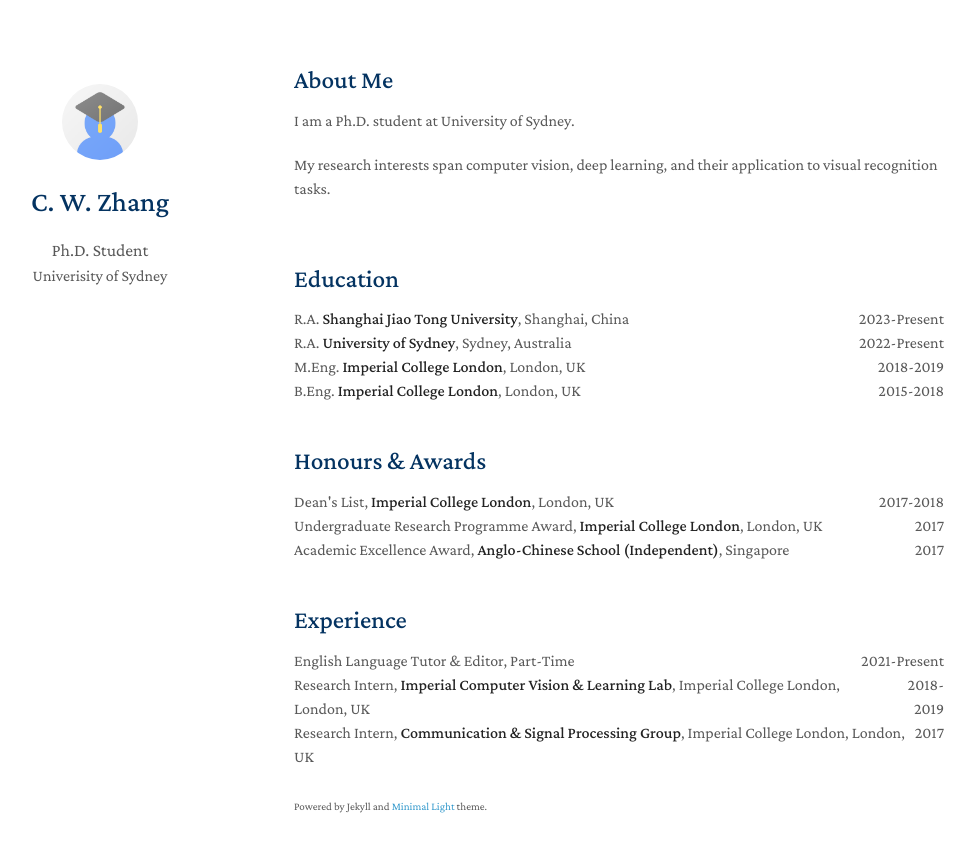
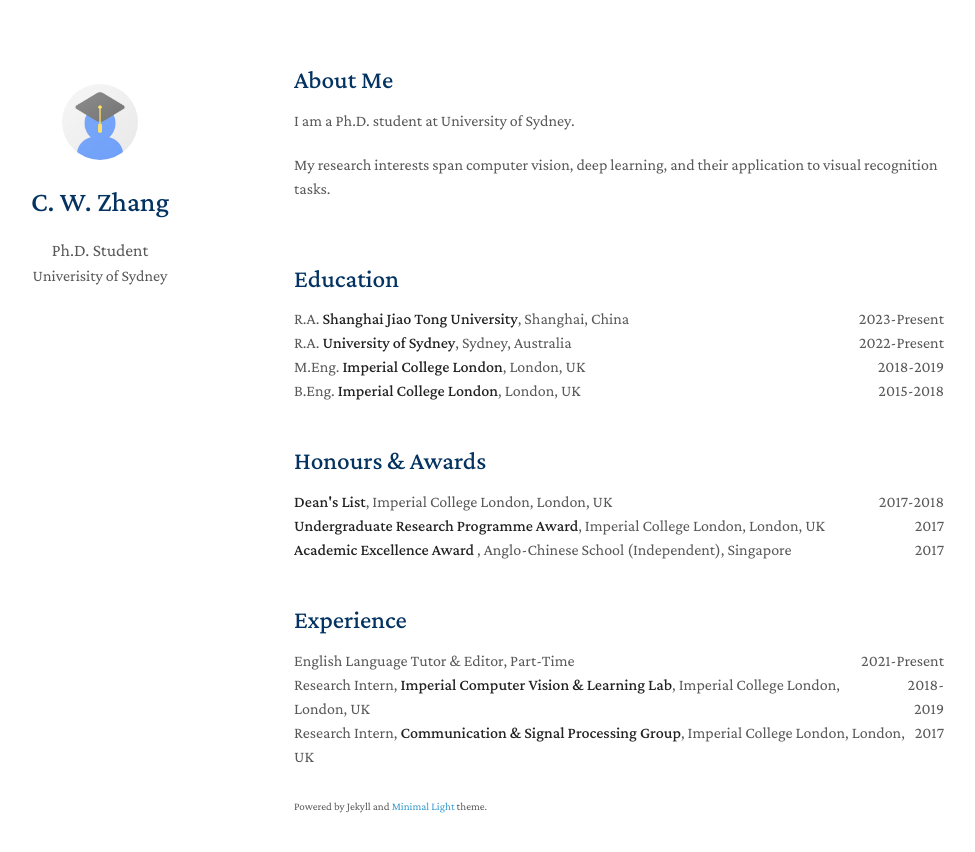
Before and after one commit to charmeleonz/charmeleonz.github.io, a Jekyll site: the page built from index.md, in a window 1280 px wide. Shown: the top 852 px of the page, without its empty margins (176-1151 px from the left). Built offline with Jekyll 4.4.1, drawn with Linux system fonts in a browser that asks for light colours; nearby versions of some CDN libraries; a style sheet for code colours, icons or effects is not loaded.

```diff
--- a/_includes/honours.md
+++ b/_includes/honours.md
@@ -1,16 +1,16 @@
 ## Honours & Awards
 
 <div style="display: flex; justify-content: space-between;">
-    <div>Dean's List, <strong> Imperial College London</strong>, London, UK </div>
+    <div> <strong>Dean's List</strong>, Imperial College London, London, UK </div>
     <div style="text-align: right;">2017-2018</div>
 </div>
 
 <div style="display: flex; justify-content: space-between;">
-    <div>Undergraduate Research Programme Award, <strong> Imperial College London</strong>, London, UK </div>
+    <div> <strong>Undergraduate Research Programme Award</strong>, Imperial College London, London, UK </div>
     <div style="text-align: right;">2017</div>
 </div>
 
 <div style="display: flex; justify-content: space-between;">
-    <div>Academic Excellence Award, <strong> Anglo-Chinese School (Independent)</strong>, Singapore </div>
+    <div> <strong> Academic Excellence Award </strong>, Anglo-Chinese School (Independent), Singapore </div>
     <div style="text-align: right;">2017</div>
 </div>
```
